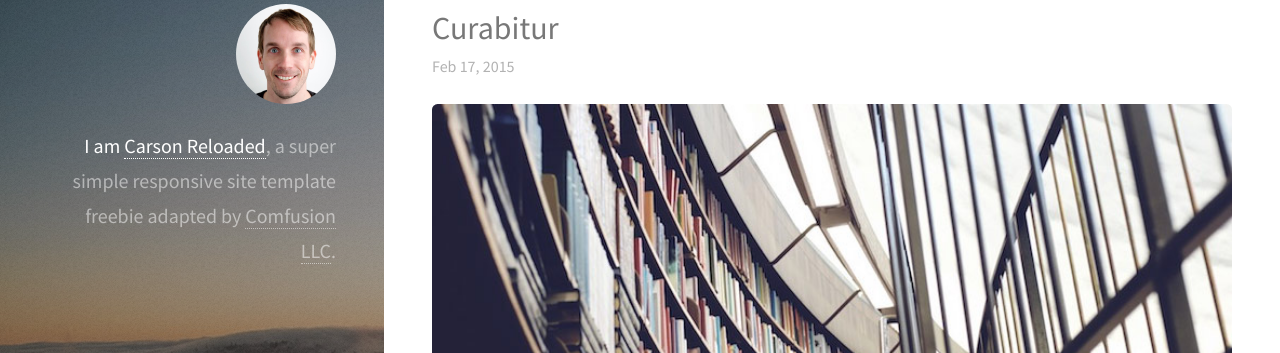
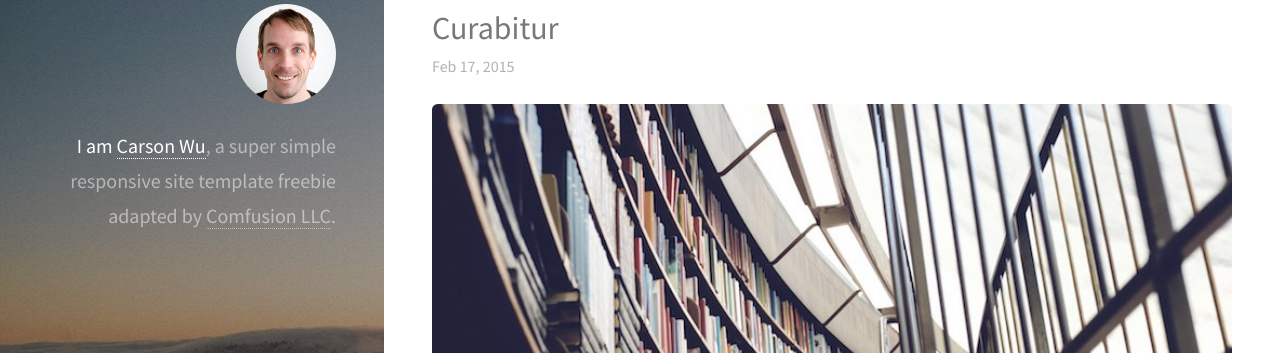
Before and after one commit to carson507/carson.github.io, a Jekyll site: the page built from index.html, in a window 1280 px wide. Shown: the part 92-445 px from the top of the page. Built offline with Jekyll 4.4.1, drawn with Linux system fonts in a browser that asks for light colours; nearby versions of some CDN libraries.

Commit message:
Verson 3.0 Modify

```diff
--- a/_config.yml
+++ b/_config.yml
@@ -18,7 +18,7 @@ author:
 
 # Social details for the jekyll-seo-tag gem
 social:
-  name: Strata Reloaded Template
+  name: Carson Wu Template
   links:
     - https://github.com/comfusion/strata-reloaded-jekyll-template
 
--- a/_layouts/default.html
+++ b/_layouts/default.html
@@ -26,7 +26,7 @@
 	<body id="top">
     <header id="header">
       <a href="{{ site.url }}" class="image avatar"><img class="editable" src="/images/avatar.jpg" alt="{{ site.author.name }}"></a>
-      <h1 class="editable"><strong>I am <a href="/">Carson Reloaded</a></strong>, a super simple<br>
+      <h1 class="editable"><strong>I am <a href="/">Carson Wu</a></strong>, a super simple<br>
       responsive site template freebie<br>
       adapted by <a href="http://comfusionllc.com">Comfusion LLC</a>.</h1>
     </header>
```
Also changed, not shown: README.md.
